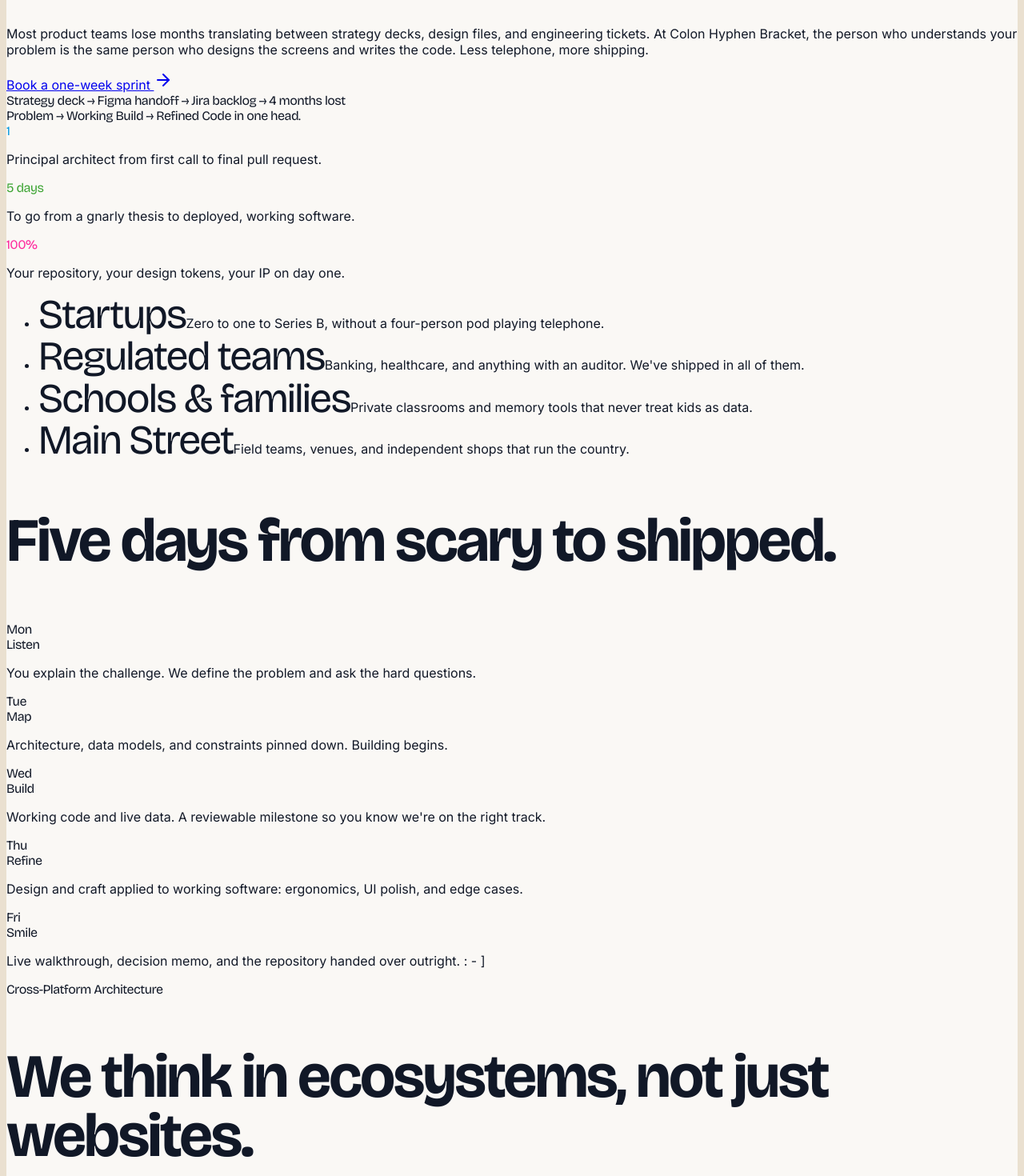
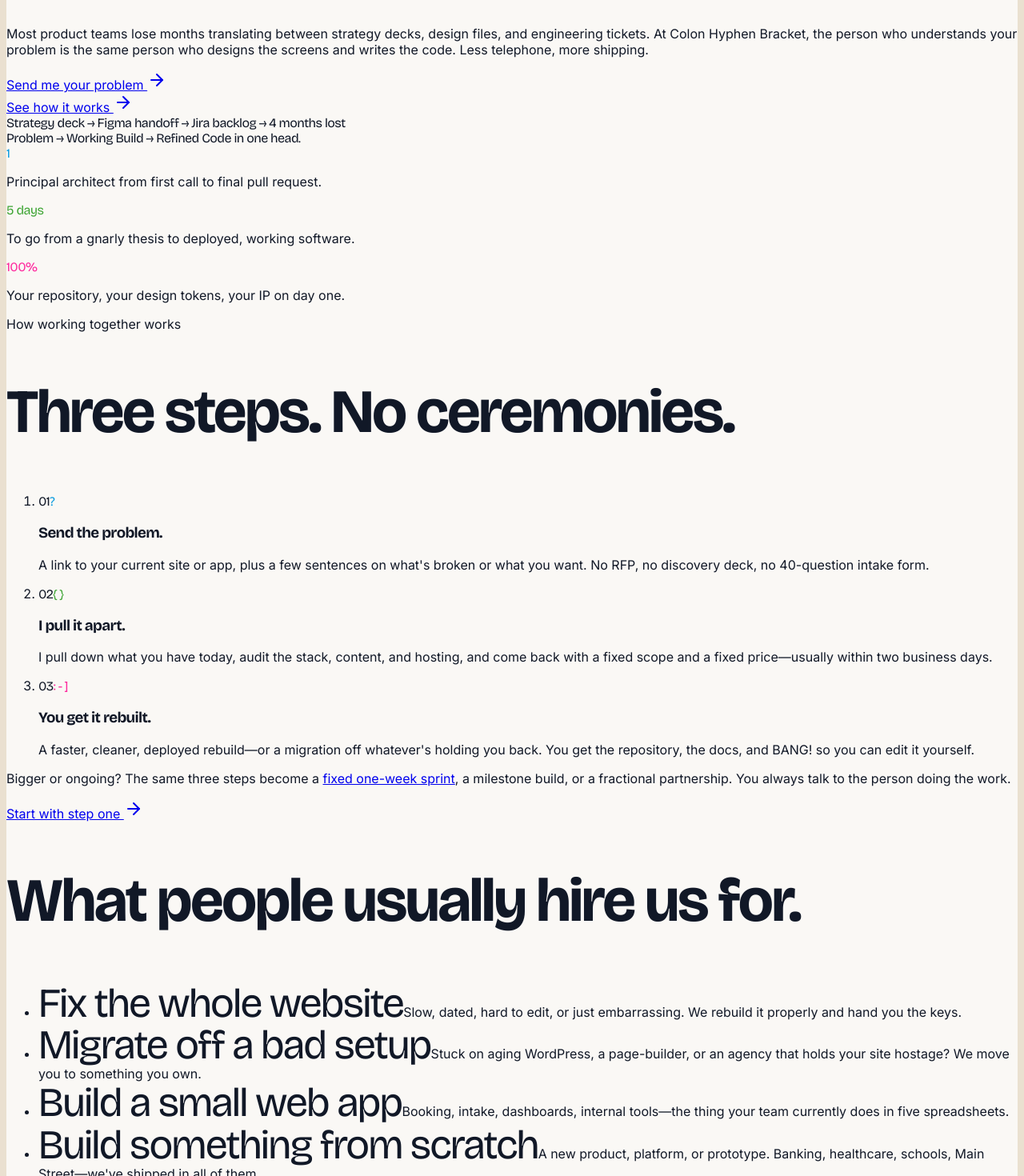
Before and after one commit to rorshockbtc/chb-corporate-site, a React (Vite) app in the folder client/: page /studio in a window 1280 px wide. Shown: the part 480-1950 px from the top of the page at 80% size. Built offline with nearby package versions, Linux system fonts and the light colour scheme.

Commit message:
Clarify Studio engagement process, update Semi link, and add playful spring motion

```diff
--- a/client/src/pages/studio.tsx
+++ b/client/src/pages/studio.tsx
@@ -10,11 +10,35 @@ import { PRODUCT_COLORS } from "@/lib/product-colors";
 
 const EASE = [0.22, 1, 0.36, 1] as const;
 
-const WHO = [
-  { who: "Startups", color: "#0A9BE0", line: "Zero to one to Series B, without a four-person pod playing telephone." },
-  { who: "Regulated teams", color: "#3FA535", line: "Banking, healthcare, and anything with an auditor. We've shipped in all of them." },
-  { who: "Schools & families", color: "#FE299E", line: "Private classrooms and memory tools that never treat kids as data." },
-  { who: "Main Street", color: "#0A9BE0", line: "Field teams, venues, and independent shops that run the country." },
+const PROCESS = [
+  {
+    n: "01",
+    t: "Send the problem.",
+    color: "#0A9BE0",
+    mark: "?",
+    b: "A link to your current site or app, plus a few sentences on what's broken or what you want. No RFP, no discovery deck, no 40-question intake form.",
+  },
+  {
+    n: "02",
+    t: "I pull it apart.",
+    color: "#3FA535",
+    mark: "{ }",
+    b: "I pull down what you have today, audit the stack, content, and hosting, and come back with a fixed scope and a fixed price—usually within two business days.",
+  },
+  {
+    n: "03",
+    t: "You get it rebuilt.",
+    color: "#FE299E",
+    mark: ": - ]",
+    b: "A faster, cleaner, deployed rebuild—or a migration off whatever's holding you back. You get the repository, the docs, and BANG! so you can edit it yourself.",
+  },
+];
+
+const JOBS = [
+  { who: "Fix the whole website", color: "#0A9BE0", line: "Slow, dated, hard to edit, or just embarrassing. We rebuild it properly and hand you the keys." },
+  { who: "Migrate off a bad setup", color: "#3FA535", line: "Stuck on aging WordPress, a page-builder, or an agency that holds your site hostage? We move you to something you own." },
+  { who: "Build a small web app", color: "#FE299E", line: "Booking, intake, dashboards, internal tools—the thing your team currently does in five spreadsheets." },
+  { who: "Build something from scratch", color: "#0A9BE0", line: "A new product, platform, or prototype. Banking, healthcare, schools, Main Street—we've shipped in all of them." },
 ];
 
 const WEEK = [
@@ -84,6 +108,14 @@ const ECOSYSTEM_PLATFORMS = [
 
 const FAQ = [
   {
+    q: "What do I actually need to send you?",
+    a: "A link to your current site or app (if you have one), and a few honest sentences: what's broken, what you wish it did, and anything you're worried about. That's it. I'll pull it down, look under the hood, and reply with a fixed scope and price.",
+  },
+  {
+    q: "Do you work in agile, Scrum, or Google Design Sprints?",
+    a: "I can, and have for years—including running Google-style Design Sprints inside large organizations. But I'm most useful when you hand me the problem and let me fix it end-to-end: the whole website, a migration, or a small app built from scratch. If your team needs me inside your rituals, the Partner tier is built for that.",
+  },
+  {
     q: "Is it really just one person?",
     a: "One principal—Kyle Cyree (most people know me professionally by my nickname, Cubby; 15+ years across Custodia Bank, UnitedHealth Group, and Walmart)—leading every decision from architecture to code. When a project needs additional hands, we bring trusted specialists, but you always talk directly to the person doing the work.",
   },
@@ -144,12 +176,15 @@ export default function StudioPage() {
               At Colon Hyphen Bracket, the person who understands your problem is the same person who designs the
               screens and writes the code. Less telephone, more shipping.
             </p>
-            <div className="lg:col-span-5 lg:justify-self-end self-end">
-              <motion.div whileHover={{ y: -3 }} whileTap={{ scale: 0.97 }}>
-                <Link href="/contact" className="inline-flex items-center gap-2.5 px-7 py-4 rounded-full bg-[#FE299E] hover:bg-[#111827] text-white text-base sm:text-lg font-semibold no-underline shadow-[0_10px_30px_-10px_rgba(254,41,158,0.6)] transition-all">
-                  Book a one-week sprint <ArrowRight className="w-5 h-5" />
+            <div className="lg:col-span-5 lg:justify-self-end self-end flex flex-col items-start gap-3">
+              <motion.div whileHover={{ y: -3, rotate: -1.5 }} whileTap={{ scale: 0.95 }} transition={{ type: "spring", stiffness: 420, damping: 14 }}>
+                <Link href="/contact" className="inline-flex items-center gap-2.5 px-7 py-4 rounded-full bg-[#FE299E] hover:bg-[#111827] text-white text-base sm:text-lg font-semibold no-underline shadow-[0_10px_30px_-10px_rgba(254,41,158,0.6)] transition-colors">
+                  Send me your problem <ArrowRight className="w-5 h-5" />
                 </Link>
               </motion.div>
+              <a href="#how" className="link-swipe inline-flex items-center gap-2 min-h-[44px] text-base font-semibold text-[#111827]/75 no-underline">
+                See how it works <ArrowRight className="w-4 h-4 rotate-90 text-[#FE299E]" />
+              </a>
             </div>
           </FadeUp>
         </div>
@@ -188,15 +223,75 @@ export default function StudioPage() {
         </div>
       </section>
 
-      {/* Who */}
-      <section className="py-20 sm:py-36">
+      {/* How working together works */}
+      <section id="how" className="py-20 sm:py-32 scroll-mt-24" data-testid="studio-how">
         <div className="max-w-[1400px] mx-auto px-5 sm:px-8 lg:px-12">
-          <ul className="mt-4 sm:mt-12">
-            {WHO.map((w, i) => (
+          <FadeUp>
+            <div className="font-mono text-[13px] font-bold uppercase tracking-[0.16em] text-[#FE299E] mb-3">
+              How working together works
+            </div>
+            <h2 className="font-display font-bold text-huge max-w-4xl">
+              Three steps. <span className="text-[#111827]/40">No ceremonies.</span>
+            </h2>
+          </FadeUp>
+          <ol className="mt-12 sm:mt-16 grid md:grid-cols-3 gap-12 md:gap-10">
+            {PROCESS.map((p, i) => (
+              <motion.li
+                key={p.n}
+                initial={{ opacity: 0, y: 28 }}
+                whileInView={{ opacity: 1, y: 0 }}
+                viewport={{ once: true, margin: "-8% 0px" }}
+                transition={{ type: "spring", stiffness: 180, damping: 18, delay: i * 0.12 }}
+                className="group relative pt-6 border-t-2"
+                style={{ borderTopColor: p.color }}
+              >
+                <div className="flex items-baseline justify-between">
+                  <span className="font-display text-xl font-bold text-[#111827]/30">{p.n}</span>
+                  <motion.span
+                    aria-hidden="true"
+                    className="font-display text-3xl sm:text-4xl font-black select-none"
+                    style={{ color: p.color }}
+                    initial={{ scale: 0, rotate: -25 }}
+                    whileInView={{ scale: 1, rotate: 0 }}
+                    viewport={{ once: true }}
+                    whileHover={{ rotate: [0, -12, 10, -6, 0], scale: 1.15 }}
+                    transition={{ type: "spring", stiffness: 380, damping: 12, delay: 0.25 + i * 0.12 }}
+                  >
+                    {p.mark}
+                  </motion.span>
+                </div>
+                <h3 className="font-display text-3xl sm:text-4xl font-bold mt-3">{p.t}</h3>
+                <p className="mt-4 text-lg leading-relaxed text-[#111827]/75">{p.b}</p>
+              </motion.li>
+            ))}
+          </ol>
+          <FadeUp delay={0.2} className="mt-12 sm:mt-14 pt-8 border-t border-[#111827]/10 grid lg:grid-cols-12 gap-6 items-center">
+            <p className="lg:col-span-8 text-lg sm:text-xl leading-relaxed text-[#111827]/75">
+              Bigger or ongoing? The same three steps become a{" "}
+              <a href="#tiers" className="underline decoration-[#FE299E]/60 underline-offset-4 hover:decoration-[#FE299E]">fixed one-week sprint</a>, a
+              milestone build, or a fractional partnership. You always talk to the person doing the work.
+            </p>
+            <div className="lg:col-span-4 lg:justify-self-end">
+              <Link href="/contact" className="link-swipe inline-flex items-center gap-2 min-h-[44px] text-lg font-semibold text-[#111827] no-underline">
+                Start with step one <ArrowRight className="w-5 h-5 text-[#FE299E]" />
+              </Link>
+            </div>
+          </FadeUp>
+        </div>
+      </section>
+
+      {/* What people hire us for */}
+      <section className="py-20 sm:py-32 bg-[#F3EEE6]">
+        <div className="max-w-[1400px] mx-auto px-5 sm:px-8 lg:px-12">
+          <FadeUp>
+            <h2 className="font-display font-bold text-huge max-w-4xl">What people usually hire us for.</h2>
+          </FadeUp>
+          <ul className="mt-10 sm:mt-14">
+            {JOBS.map((w, i) => (
               <FadeUp key={w.who} delay={i * 0.06}>
                 <li className="group grid md:grid-cols-12 gap-3 md:gap-8 items-baseline py-6 sm:py-7 border-t border-[#111827]/10">
-                  <span className="md:col-span-5 font-display font-bold text-big group-hover:text-[#FE299E] transition-colors flex items-baseline gap-3">
-                    <span className="inline-block w-2.5 h-2.5 rounded-full md:hidden shrink-0" style={{ backgroundColor: w.color }} />
+                  <span className="md:col-span-5 font-display font-bold text-big group-hover:text-[#FE299E] group-hover:translate-x-1.5 transition-[color,transform] duration-300 flex items-baseline gap-3">
+                    <span className="inline-block w-2.5 h-2.5 rounded-full shrink-0 group-hover:scale-150 transition-transform duration-300" style={{ backgroundColor: w.color }} />
                     {w.who}
                   </span>
                   <span className="md:col-span-7 text-lg sm:text-xl text-[#111827]/70">{w.line}</span>
@@ -207,20 +302,24 @@ export default function StudioPage() {
         </div>
       </section>
 
-      {/* A week */}
-      <section className="py-20 sm:py-36 bg-[#F3EEE6]">
+      {/* A sprint week */}
+      <section className="py-20 sm:py-36">
         <div className="max-w-[1400px] mx-auto px-5 sm:px-8 lg:px-12">
           <FadeUp>
+            <div className="font-mono text-[13px] font-bold uppercase tracking-[0.16em] text-[#FE299E] mb-3">
+              If you book a one-week sprint
+            </div>
             <h2 className="font-display font-bold text-huge max-w-4xl">Five days from scary to shipped.</h2>
           </FadeUp>
           <div className="mt-12 sm:mt-16 grid sm:grid-cols-2 lg:grid-cols-5 gap-6 sm:gap-8">
             {WEEK.map((w, i) => (
               <motion.div
                 key={w.d}
-                initial={{ opacity: 0, x: -16, y: 12 }}
-                whileInView={{ opacity: 1, x: 0, y: 0 }}
+                initial={{ opacity: 0, y: 24, rotate: i % 2 ? 2 : -2 }}
+                whileInView={{ opacity: 1, y: 0, rotate: 0 }}
+                whileHover={{ y: -4 }}
                 viewport={{ once: true, margin: "-8% 0px" }}
-                transition={{ duration: 0.55, delay: i * 0.08, ease: EASE }}
+                transition={{ type: "spring", stiffness: 220, damping: 16, delay: i * 0.08 }}
                 className="pl-4 sm:pl-0 border-l-2 sm:border-l-0"
                 style={{ borderLeftColor: w.color }}
               >
@@ -285,8 +384,11 @@ export default function StudioPage() {
       </section>
 
       {/* Tiers */}
-      <section className="py-20 sm:py-36">
+      <section id="tiers" className="py-20 sm:py-36 scroll-mt-24">
         <div className="max-w-[1400px] mx-auto px-5 sm:px-8 lg:px-12">
+          <FadeUp>
+            <h2 className="font-display font-bold text-huge max-w-4xl">Three ways to pay for it.</h2>
+          </FadeUp>
           <div className="mt-6 sm:mt-14 grid md:grid-cols-3 divide-y md:divide-y-0 md:divide-x divide-[#111827]/10 border-t border-[#111827]/10">
             {TIERS.map((t, i) => (
               <FadeUp key={t.name} delay={i * 0.1} className="py-8 sm:pt-10 md:px-8 first:md:pl-0 last:md:pr-0 sm:pb-10 flex flex-col">
```
Also changed, not shown: client/src/pages/home.tsx (+4 -4 lines).
